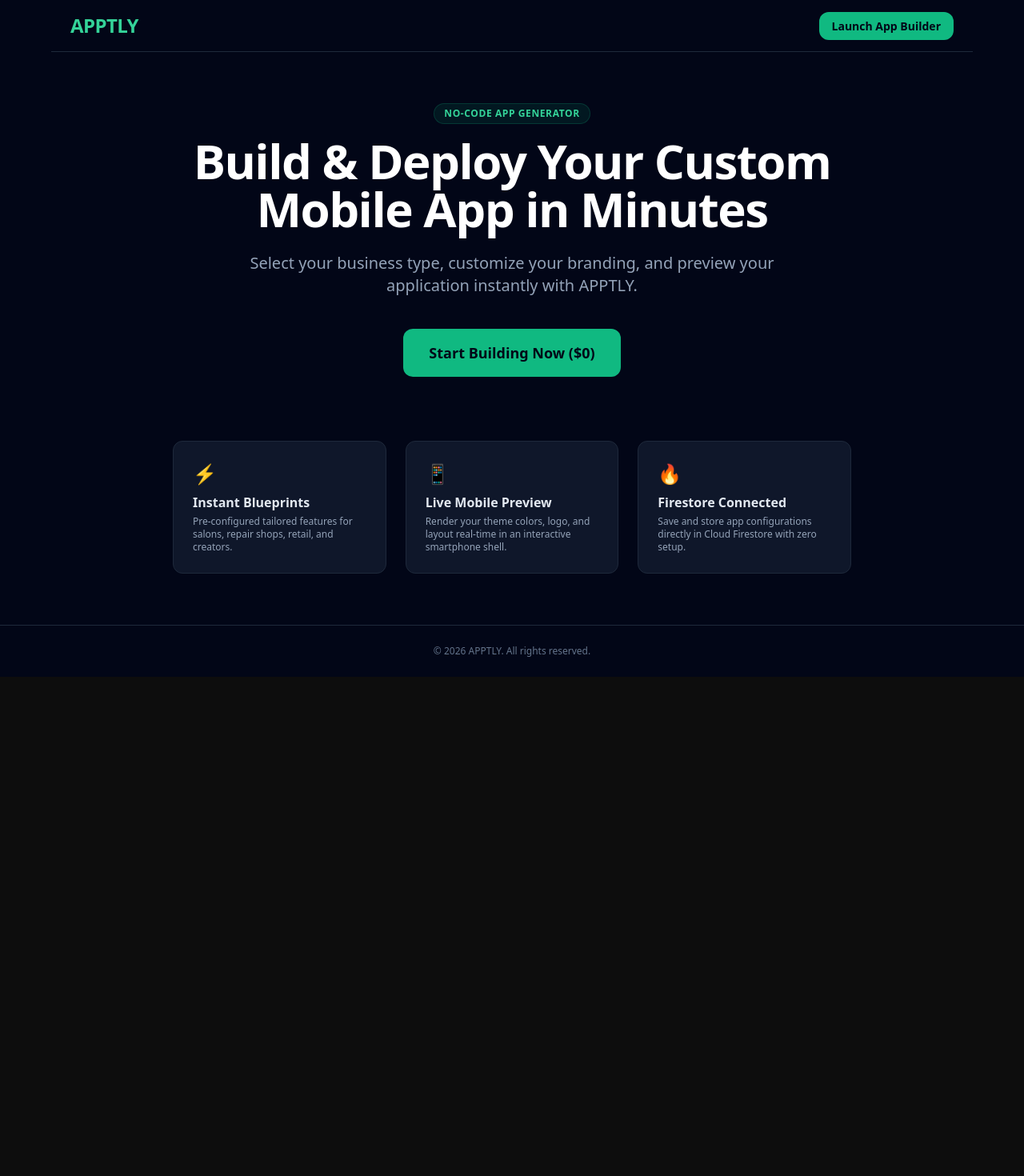
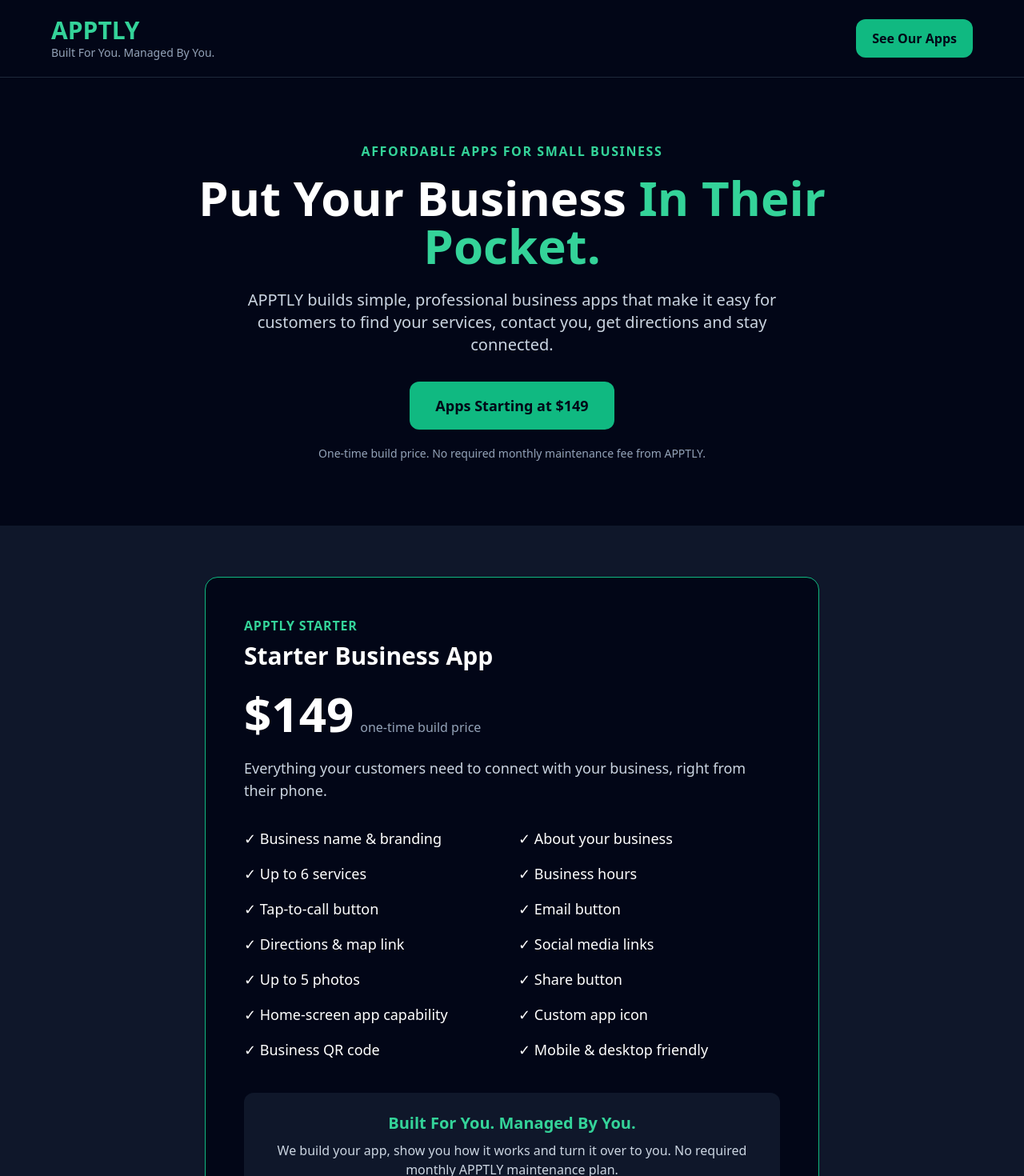
Before and after one commit to myapptly/apptly-website, a Next.js app: page / in a window 1280 px wide. Shown: the top 1470 px of the page at 80% size. Before the commit the page ends 846 px from the top, so only its background shows below. Built offline with nearby package versions, Linux system fonts and the light colour scheme.

Commit message:
Update APPTLY homepage for business services

```diff
--- a/app/page.tsx
+++ b/app/page.tsx
@@ -1,67 +1,116 @@
-import Link from "next/link";
-
 export default function HomePage() {
   return (
-    <div className="min-h-screen bg-slate-950 text-white font-sans flex flex-col justify-between">
-      {/* Top Header */}
-      <header className="border-b border-slate-800 px-6 py-4 flex justify-between items-center max-w-6xl mx-auto w-full">
-        <div className="flex items-center space-x-2">
-          <span className="text-2xl font-bold text-emerald-400 tracking-tight">APPTLY</span>
-        </div>
-        <div className="space-x-4">
-          <Link
-            href="/apptly-app"
-            className="bg-emerald-500 hover:bg-emerald-400 text-slate-950 px-4 py-2 rounded-lg font-bold text-sm transition"
+    <main className="min-h-screen bg-slate-950 text-white">
+
+      {/* HEADER */}
+      <header className="border-b border-slate-800 px-6 py-5">
+        <div className="mx-auto flex max-w-6xl items-center justify-between">
+          <div>
+            <h1 className="text-3xl font-bold text-emerald-400">APPTLY</h1>
+            <p className="text-sm text-slate-400">
+              Built For You. Managed By You.
+            </p>
+          </div>
+
+          <a
+            href="#starter"
+            className="rounded-lg bg-emerald-500 px-5 py-3 font-bold text-slate-950"
           >
-            Launch App Builder
-          </Link>
+            See Our Apps
+          </a>
         </div>
       </header>
 
-      {/* Hero Section */}
-      <main className="max-w-4xl mx-auto text-center px-6 py-16 flex-1 flex flex-col items-center justify-center">
-        <span className="text-xs font-semibold bg-emerald-500/10 text-emerald-400 border border-emerald-500/20 px-3 py-1 rounded-full uppercase tracking-wider mb-4">
-          No-Code App Generator
-        </span>
-        <h1 className="text-4xl md:text-6xl font-extrabold tracking-tight mb-6">
-          Build & Deploy Your Custom Mobile App in Minutes
-        </h1>
-        <p className="text-slate-400 text-lg md:text-xl max-w-2xl mb-10">
-          Select your business type, customize your branding, and preview your application instantly with APPTLY.
-        </p>
-        <div className="flex flex-col sm:flex-row gap-4">
-          <Link
-            href="/apptly-app"
-            className="bg-emerald-500 hover:bg-emerald-400 text-slate-950 font-bold px-8 py-4 rounded-xl text-lg transition"
+      {/* HERO */}
+      <section className="px-6 py-20 text-center">
+        <div className="mx-auto max-w-4xl">
+          <p className="mb-4 font-semibold uppercase tracking-widest text-emerald-400">
+            Affordable Apps for Small Business
+          </p>
+
+          <h2 className="mb-6 text-4xl font-extrabold md:text-6xl">
+            Put Your Business
+            <span className="text-emerald-400"> In Their Pocket.</span>
+          </h2>
+
+          <p className="mx-auto mb-8 max-w-2xl text-lg text-slate-300 md:text-xl">
+            APPTLY builds simple, professional business apps that make it easy
+            for customers to find your services, contact you, get directions
+            and stay connected.
+          </p>
+
+          <a
+            href="#starter"
+            className="inline-block rounded-xl bg-emerald-500 px-8 py-4 text-lg font-bold text-slate-950"
           >
-            Start Building Now ($0)
-          </Link>
+            Apps Starting at $149
+          </a>
+
+          <p className="mt-5 text-sm text-slate-400">
+            One-time build price. No required monthly maintenance fee from APPTLY.
+          </p>
         </div>
+      </section>
 
-        {/* Integrated Features Grid */}
-        <section className="mt-20 grid grid-cols-1 md:grid-cols-3 gap-6 text-left w-full">
-          <div className="p-6 bg-slate-900 border border-slate-800 rounded-xl">
-            <div className="text-2xl mb-2">⚡</div>
-            <h3 className="font-bold text-slate-200 mb-1">Instant Blueprints</h3>
-            <p className="text-xs text-slate-400">Pre-configured tailored features for salons, repair shops, retail, and creators.</p>
+      {/* STARTER PACKAGE */}
+      <section id="starter" className="bg-slate-900 px-6 py-16">
+        <div className="mx-auto max-w-3xl">
+          <div className="rounded-2xl border border-emerald-500 bg-slate-950 p-8 md:p-12">
+
+            <p className="mb-2 font-bold uppercase tracking-wider text-emerald-400">
+              APPTLY Starter
+            </p>
+
+            <h2 className="text-3xl font-bold">
+              Starter Business App
+            </h2>
+
+            <div className="my-6">
+              <span className="text-6xl font-extrabold">$149</span>
+              <span className="ml-2 text-slate-400">one-time build price</span>
+            </div>
+
+            <p className="mb-8 text-lg text-slate-300">
+              Everything your customers need to connect with your business,
+              right from their phone.
+            </p>
+
+            <div className="grid gap-4 text-lg sm:grid-cols-2">
+              <p>✓ Business name & branding</p>
+              <p>✓ About your business</p>
+              <p>✓ Up to 6 services</p>
+              <p>✓ Business hours</p>
+              <p>✓ Tap-to-call button</p>
+              <p>✓ Email button</p>
+              <p>✓ Directions & map link</p>
+              <p>✓ Social media links</p>
+              <p>✓ Up to 5 photos</p>
+              <p>✓ Share button</p>
+              <p>✓ Home-screen app capability</p>
+              <p>✓ Custom app icon</p>
+              <p>✓ Business QR code</p>
+              <p>✓ Mobile & desktop friendly</p>
+            </div>
+
+            <div className="mt-10 rounded-xl bg-slate-900 p-6 text-center">
+              <h3 className="mb-2 text-xl font-bold text-emerald-400">
+                Built For You. Managed By You.
+              </h3>
+              <p className="text-slate-300">
+                We build your app, show you how it works and turn it over to you.
+                No required monthly APPTLY maintenance plan.
+              </p>
+            </div>
+
           </div>
-          <div className="p-6 bg-slate-900 border border-slate-800 rounded-xl">
-            <div className="text-2xl mb-2">📱</div>
-            <h3 className="font-bold text-slate-200 mb-1">Live Mobile Preview</h3>
-            <p className="text-xs text-slate-400">Render your theme colors, logo, and layout real-time in an interactive smartphone shell.</p>
-          </div>
-          <div className="p-6 bg-slate-900 border border-slate-800 rounded-xl">
-            <div className="text-2xl mb-2">🔥</div>
-            <h3 className="font-bold text-slate-200 mb-1">Firestore Connected</h3>
-            <p className="text-xs text-slate-400">Save and store app configurations directly in Cloud Firestore with zero setup.</p>
-          </div>
-        </section>
-      </main>
+        </div>
+      </section>
 
-      {/* Footer */}
-      <footer className="border-t border-slate-800 text-center py-6 text-xs text-slate-500">
-        © {new Date().getFullYear()} APPTLY. All rights reserved.
+      {/* FOOTER */}
+      <footer className="px-6 py-10 text-center text-sm text-slate-400">
+        <p>© 2026 APPTLY. Affordable websites and apps for small businesses.</p>
       </footer>
-    </div>
+
+    </main>
   );
 }
```
